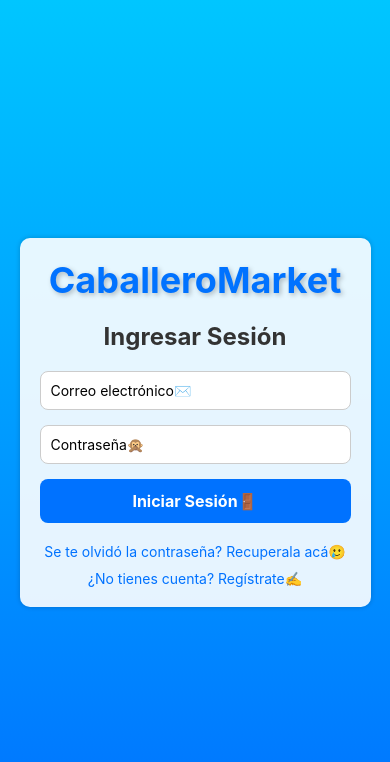
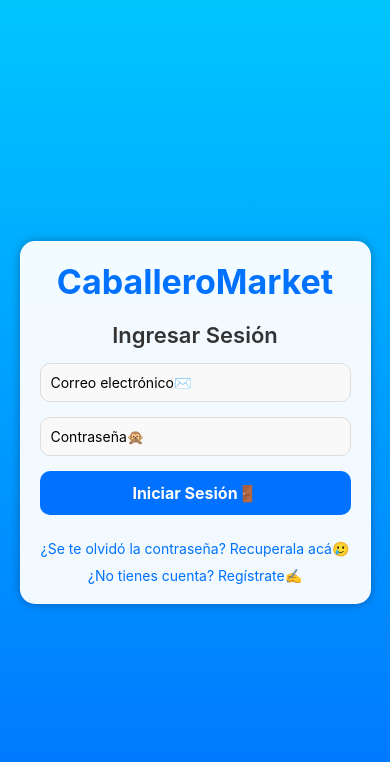
Before and after one commit to Camedute/caballeroMarketAPP, a React Native app: screen /Login in a window 390 px wide. Shown: the top 762 px of the page. Built offline with nearby package versions, Linux system fonts and the light colour scheme.

Commit message:
mejoras login

```diff
--- a/components/login/login.tsx
+++ b/components/login/login.tsx
@@ -9,7 +9,6 @@ const Login = ({ navigation }: any) => {
   const [email, setEmail] = useState('');
   const [password, setPassword] = useState('');
 
-  // Función para manejar el login
   const handleLogin = async () => {
     if (email === '' || password === '') {
       Alert.alert('Error', 'Por favor ingresa un correo electrónico y una contraseña.');
@@ -35,7 +34,6 @@ const Login = ({ navigation }: any) => {
   return (
     <LinearGradient colors={['#00c6ff', '#0072ff']} style={styles.gradient}>
       <View style={styles.loginBox}>
-        {/* Texto grande y bonito para "CaballeroMarket" */}
         <Text style={styles.logoText}>CaballeroMarket</Text>
 
         <Text style={styles.title}>Ingresar Sesión</Text>
@@ -61,7 +59,7 @@ const Login = ({ navigation }: any) => {
         </TouchableOpacity>
 
         <TouchableOpacity onPress={() => navigation.navigate('resetPassword')}>
-          <Text style={styles.registerText}>Se te olvidó la contraseña? Recuperala acá🥲</Text>
+          <Text style={styles.registerText}>¿Se te olvidó la contraseña? Recuperala acá🥲</Text>
         </TouchableOpacity>
 
         <TouchableOpacity onPress={() => navigation.navigate('Register')}>
@@ -81,45 +79,41 @@ const styles = StyleSheet.create({
   loginBox: {
     width: '90%',
     padding: 20,
-    backgroundColor: 'rgba(255, 255, 255, 0.9)',
-    borderRadius: 10,
+    backgroundColor: 'rgba(255, 255, 255, 0.95)',
+    borderRadius: 15,
     shadowColor: '#000',
-    shadowOpacity: 0.2,
-    shadowRadius: 5,
-    elevation: 10,
+    shadowOpacity: 0.3,
+    shadowRadius: 10,
+    elevation: 8,
   },
-  // Estilo para el texto grande de "CaballeroMarket"
   logoText: {
-    fontSize: 36,
-    fontWeight: 'bold',
+    fontSize: 34,
+    fontWeight: '700',
     color: '#0072ff',
     textAlign: 'center',
     marginBottom: 20,
-    textShadowColor: 'rgba(0, 0, 0, 0.25)',
-    textShadowOffset: { width: 2, height: 2 },
-    textShadowRadius: 5,
   },
   title: {
-    fontSize: 24,
-    fontWeight: 'bold',
+    fontSize: 22,
+    fontWeight: '600',
     color: '#333',
-    marginBottom: 20,
+    marginBottom: 15,
     textAlign: 'center',
   },
   input: {
     borderWidth: 1,
-    borderColor: '#ccc',
-    borderRadius: 8,
+    borderColor: '#ddd',
+    borderRadius: 10,
     padding: 10,
     marginBottom: 15,
-    backgroundColor: '#fff',
+    backgroundColor: '#f9f9f9',
   },
   loginButton: {
     backgroundColor: '#0072ff',
     paddingVertical: 12,
-    borderRadius: 8,
+    borderRadius: 10,
     alignItems: 'center',
-    marginBottom: 10,
+    marginBottom: 15,
   },
   loginButtonText: {
     color: '#fff',
```
Also changed, not shown: assets/Negocio.jpg (added), 45 other files (tests, documents, lock files or other folders).
